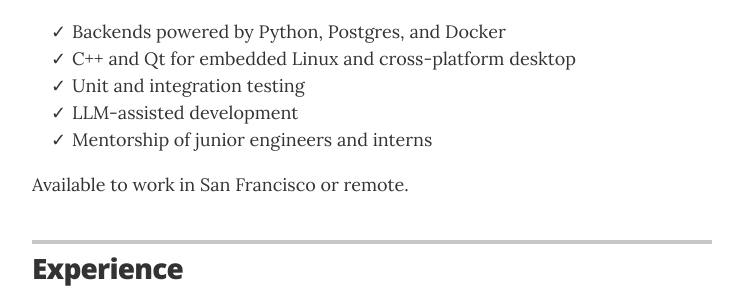
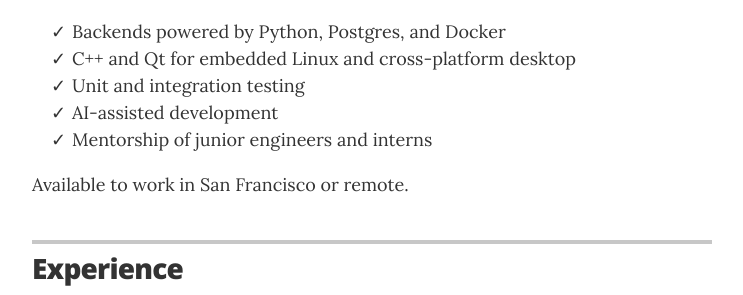
Before and after one commit to MrEricSir/resume, a Jekyll site: the page built from index.html, in a window 1280 px wide and 900 px high, scrolled down 333 px. Shown: the part 159-454 px from the top of the window, without its empty margins (268-1011 px from the left). Built offline with Jekyll 4.4.1, drawn with Linux system fonts in a browser that asks for light colours.

Commit message:
Update LLM-assisted development to AI-assisted development

```diff
--- a/_config.yml
+++ b/_config.yml
@@ -31,7 +31,7 @@ resume_header_intro: "<p>When was the last time you used software that was so se
   <li>Backends powered by Python, Postgres, and Docker
   <li>C++ and Qt for embedded Linux and cross-platform desktop
   <li>Unit and integration testing
-  <li>LLM-assisted development
+  <li>AI-assisted development
   <li>Mentorship of junior engineers and interns</p>
 </ul>
 
```
